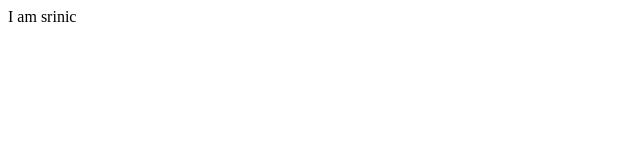
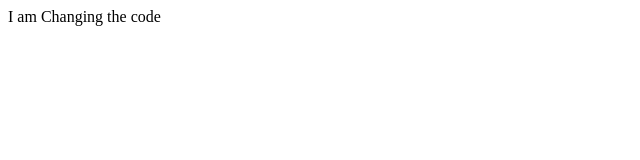
Before and after one commit to asr1910/myFirstProject, a plain HTML site: page index.html in a window 1280 px wide. Shown: the whole page, without its empty margins (0-640 px from the left). Drawn offline with Linux system fonts and the light colour scheme.

Commit message:
Update index.html

```diff
--- a/index.html
+++ b/index.html
@@ -1,5 +1,5 @@
 <html>
   <head>
-  I am srinic
+  I am Changing the code
   </head>
 </html>
```
